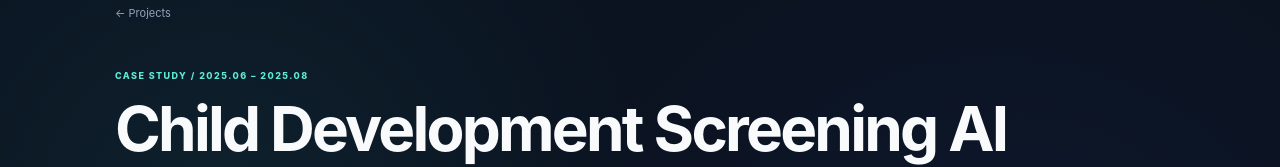
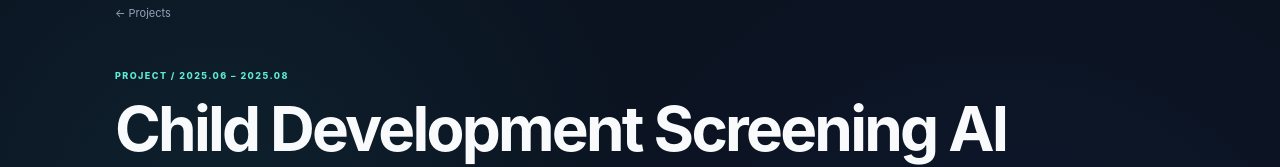
Before and after one commit to jalo0228/portfolio_dev, a Next.js app: page /en/projects/development in a window 1280 px wide. Shown: the part 141-308 px from the top of the page. Built offline with nearby package versions, Linux system fonts and the light colour scheme.

Commit message:
Rename case study label to project

```diff
--- a/app/[locale]/projects/[slug]/page.tsx
+++ b/app/[locale]/projects/[slug]/page.tsx
@@ -21,7 +21,7 @@ export default async function ProjectDetailPage({ params }: { params: Promise<{
       <Header locale={locale} suffix={`/projects/${slug}`} />
       <section className="project-hero section-shell">
         <Link className="back-link" href={`/${locale}#projects`}>← {locale === "ko" ? "Projects" : "Projects"}</Link>
-        <p className="eyebrow">CASE STUDY / {p.period}</p>
+        <p className="eyebrow">{locale === "ko" ? "PROJECT" : "PROJECT"} / {p.period}</p>
         <h1>{p.title}</h1>
         <p className="project-hero-subtitle">{p.subtitle}</p>
         <p className="project-hero-overview">{p.overview}</p>
```
